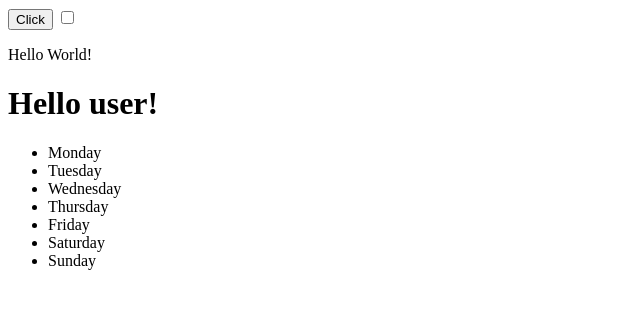
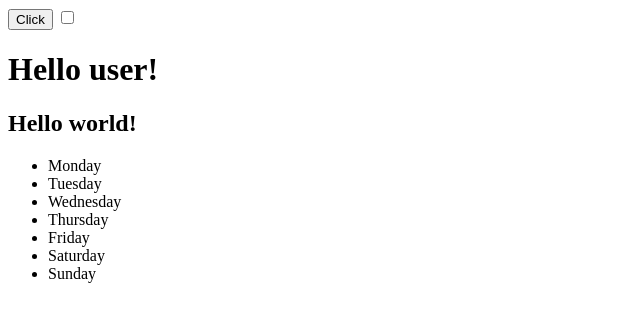
Before and after one commit to evamalchik/otr, a plain HTML site: page index.html in a window 1280 px wide. Shown: the whole page, without its empty margins (0-640 px from the left). Drawn offline with Linux system fonts and the light colour scheme.

Commit message:
Update index.html

```diff
--- a/index.html
+++ b/index.html
@@ -10,8 +10,9 @@
     <main>
         <button>Click</button>
         <input type="checkbox" name="" id="">
-        <p>Hello World!</p>
+
         <h1>Hello user!</h1>
+        <h2>Hello world!</h2>
         <ul>
            <li>Monday</li>
            <li>Tuesday</li>
```
